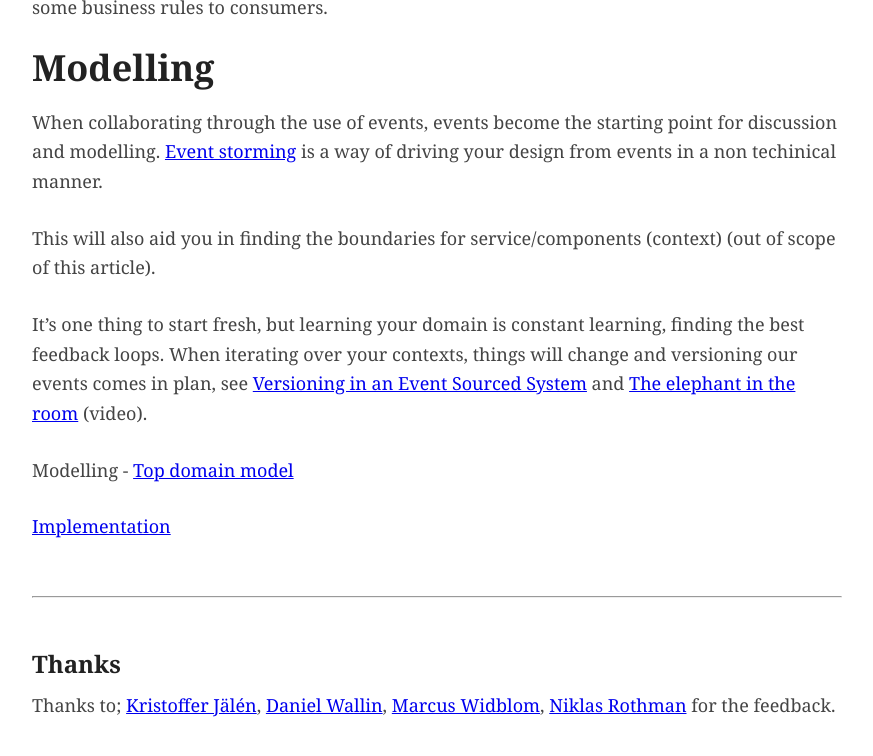
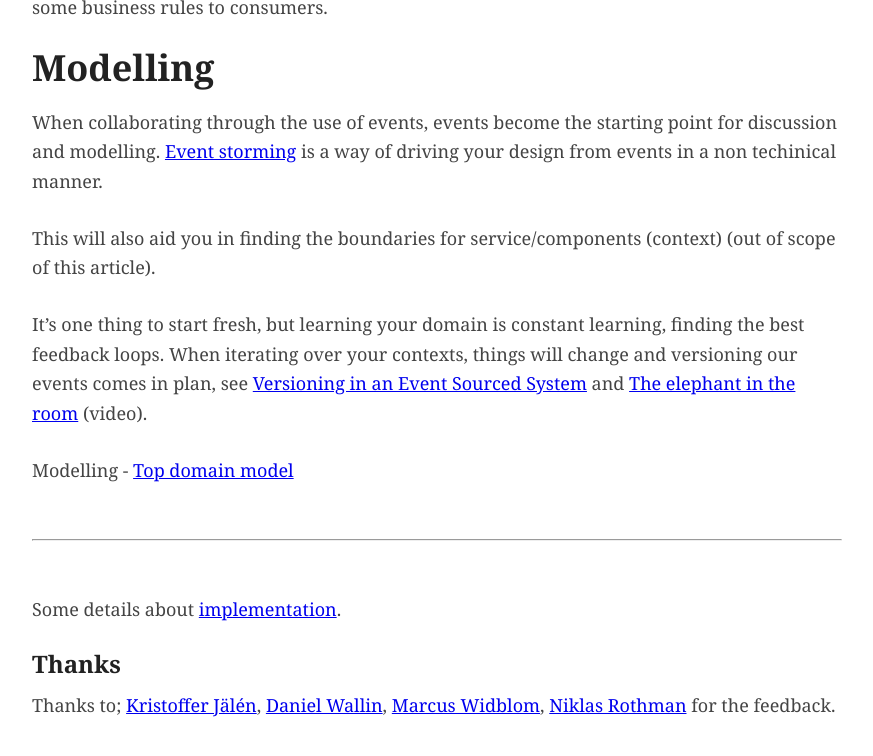
Before and after one commit to perokvist/event-driven-architecture, a Jekyll site: the page built from index.md, in a window 1280 px wide and 900 px high, scrolled down 7066 px. Shown: the top 756 px of the window, without its empty margins (203-1076 px from the left). Built offline with Jekyll 4.4.1, drawn with Linux system fonts in a browser that asks for light colours; our own code applies the rules of GitHub Pages for plain Markdown files.

```diff
--- a/index.md
+++ b/index.md
@@ -137,9 +137,10 @@ It's one thing to start fresh, but learning your domain is constant learning, fi
 
 Modelling - [Top domain model](https://blog.scooletz.com/tag/top-domain-model/)
 
-[Implementation](implementation.html)
+---
 
----
+Some details about [implementation](implementation.html).
+
 
 ### Thanks
 Thanks to; [Kristoffer Jälén](https://github.com/kristofferjalen), [Daniel Wallin](https://github.com/dawallin), [Marcus Widblom](https://github.com/f00), [Niklas Rothman](https://github.com/nironixon) for the feedback.
```
Also changed, not shown: implementation.md (+2 -0 lines).
